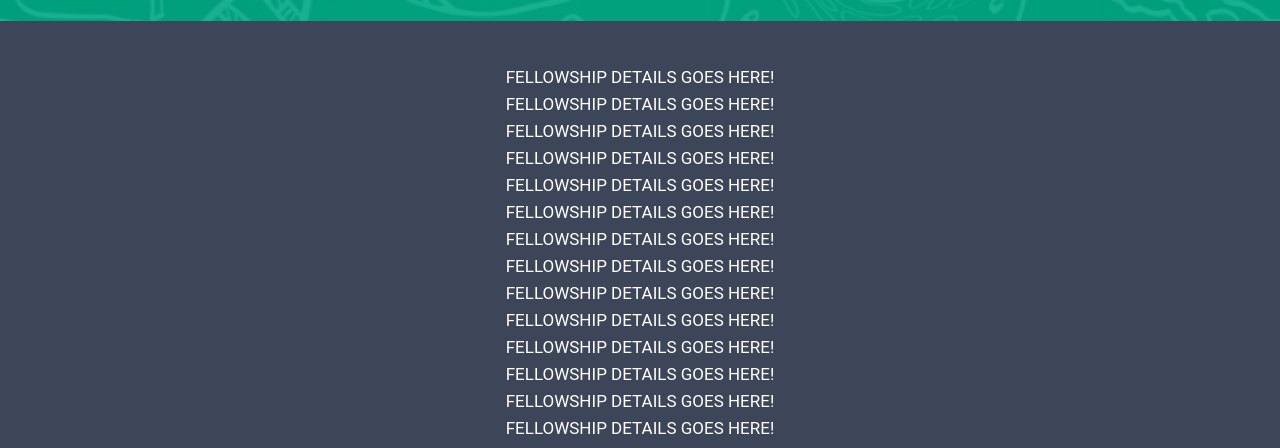
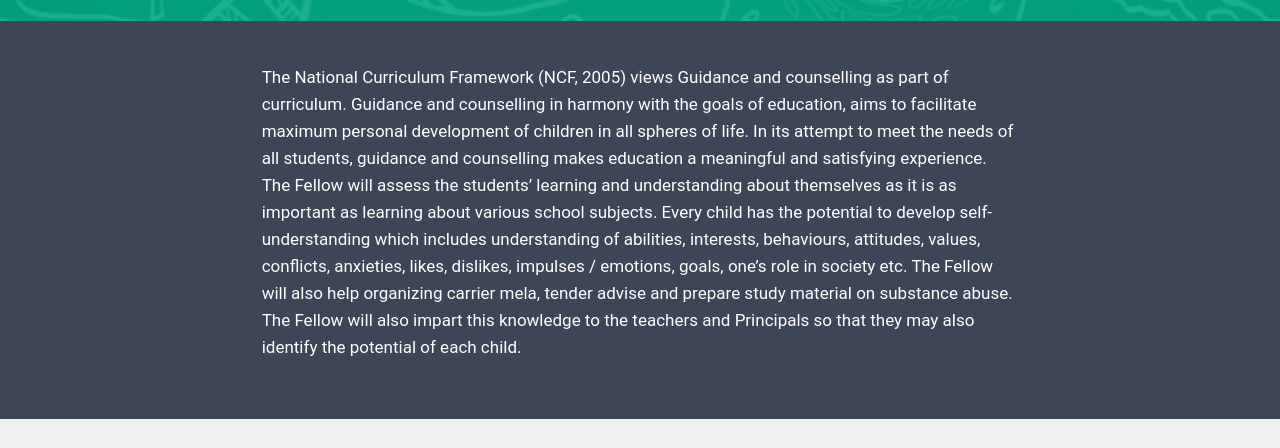
Before and after one commit to smilesikand/cmie-fellowship, a plain HTML site: page counselling-guidance.html in a window 1280 px wide. Shown: the part 152-600 px from the top of the page. Drawn offline with Linux system fonts and the light colour scheme.

Commit message:
Update counselling-guidance.html

```diff
--- a/counselling-guidance.html
+++ b/counselling-guidance.html
@@ -56,22 +56,16 @@
     <div class="mbr-section__container container mbr-section__container--last" style="padding-bottom: 62px;">
         <div class="row">
             <div class="mbr-article mbr-article--wysiwyg col-sm-8 col-sm-offset-2" style="padding-top:50px;">
-                FELLOWSHIP DETAILS GOES HERE!<br>
-                FELLOWSHIP DETAILS GOES HERE!<br>
-                FELLOWSHIP DETAILS GOES HERE!<br>
-                FELLOWSHIP DETAILS GOES HERE!<br>
-                FELLOWSHIP DETAILS GOES HERE!<br>
-                FELLOWSHIP DETAILS GOES HERE!<br>
-                FELLOWSHIP DETAILS GOES HERE!<br>
-                FELLOWSHIP DETAILS GOES HERE!<br>
-                FELLOWSHIP DETAILS GOES HERE!<br>
-                FELLOWSHIP DETAILS GOES HERE!<br>
-                FELLOWSHIP DETAILS GOES HERE!<br>
-                FELLOWSHIP DETAILS GOES HERE!<br>
-                FELLOWSHIP DETAILS GOES HERE!<br>
-                FELLOWSHIP DETAILS GOES HERE!<br>
-                FELLOWSHIP DETAILS GOES HERE!<br>
-                FELLOWSHIP DETAILS GOES HERE!<br>
+<p>The National Curriculum Framework (NCF, 2005) views Guidance and counselling as part of curriculum.
+Guidance and counselling in harmony with the goals of education, aims to facilitate maximum personal development of children
+in all spheres of life. In its attempt to meet the needs of all students, guidance and counselling makes education a
+meaningful and satisfying experience. The Fellow will assess the students’ learning and understanding about themselves as it
+is as  important as learning about various school subjects. Every child has the potential to develop self-understanding which
+includes understanding of abilities, interests, behaviours, attitudes, values, conflicts, anxieties, likes, dislikes,
+impulses / emotions, goals, one’s role in society etc. The Fellow will also help organizing carrier mela, tender advise and
+prepare study material on substance abuse. The Fellow will also impart this knowledge to the teachers and Principals so that
+they may also identify the potential of each child. </p>
+
             </div>
         </div>
     </div>
```
